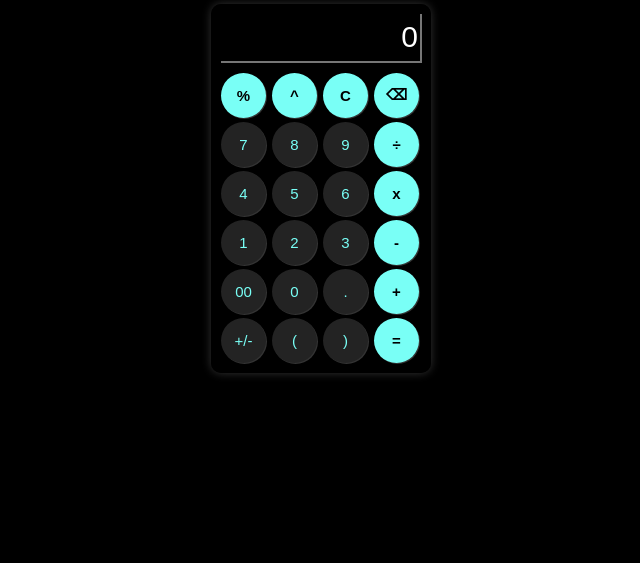
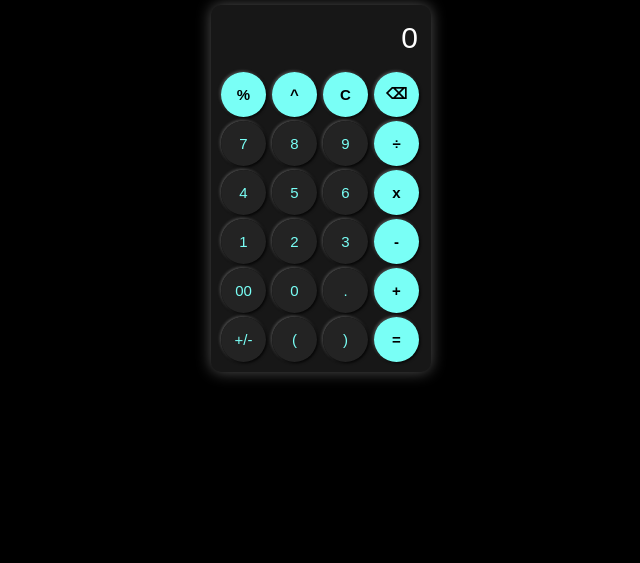
Before and after one commit to Cerebro-184/AK_INFRATECH_PROJECT1, a plain HTML site: page index.html in a window 1280 px wide. Shown: the part 253-816 px from the top of the page, without its empty margins (319-959 px from the left). Drawn offline with Linux system fonts and the light colour scheme.

Commit message:
Update css

```diff
--- a/style.css
+++ b/style.css
@@ -2,6 +2,9 @@ h2{
     justify-content: center;
     text-align: center;
     color: rgb(121, 255, 246);
+}
+h2:hover{
+    color: rgb(173, 250, 255);
 }
 
 body{
@@ -18,8 +21,8 @@ body{
     width: 200px;
     border-radius: 10px;
     padding: 10px 10px 10px;
-    background-color: rgb(0, 0, 0, 0.799);
-    box-shadow: 0px 0px 10px rgba(115, 115, 115, 0.444);
+    background-color: rgb(23, 23, 23);
+    box-shadow: 0px 0px 15px rgba(186, 185, 185, 0.444);
 }
 
 .buttons{
@@ -33,14 +36,18 @@ body{
     height: 45px;
     width: 195px;
     outline: #000000;
-    border-top: 0cap;
-    border-left: 0cap;
+    border: none;
     text-align: right;
     margin-bottom: 10px;
     font-size: 30px;
-    background-color: rgb(0, 0, 0);
+    background-color: rgb(23, 23, 23);
     color: rgb(255, 255, 255);
     pointer-events: none;
+}
+
+p{
+    color: aliceblue;
+    text-align: center;
 }
 
 .btn{
@@ -52,7 +59,15 @@ body{
     cursor: pointer;
     background-color: #232323;
     color: rgb(121, 255, 246);
-    box-shadow: 1px 1px 0px rgba(115, 115, 115, 0.444);
+    box-shadow: 1px 1px 3px rgb(0, 0, 0);
+}
+
+.shadow{
+    height: 45px;
+    width: 45px;
+    border-radius: 45px;
+    border: none;
+    box-shadow: -1px -1px 3px rgba(165, 165, 165, 0.444);
 }
 
 .operator{
```
